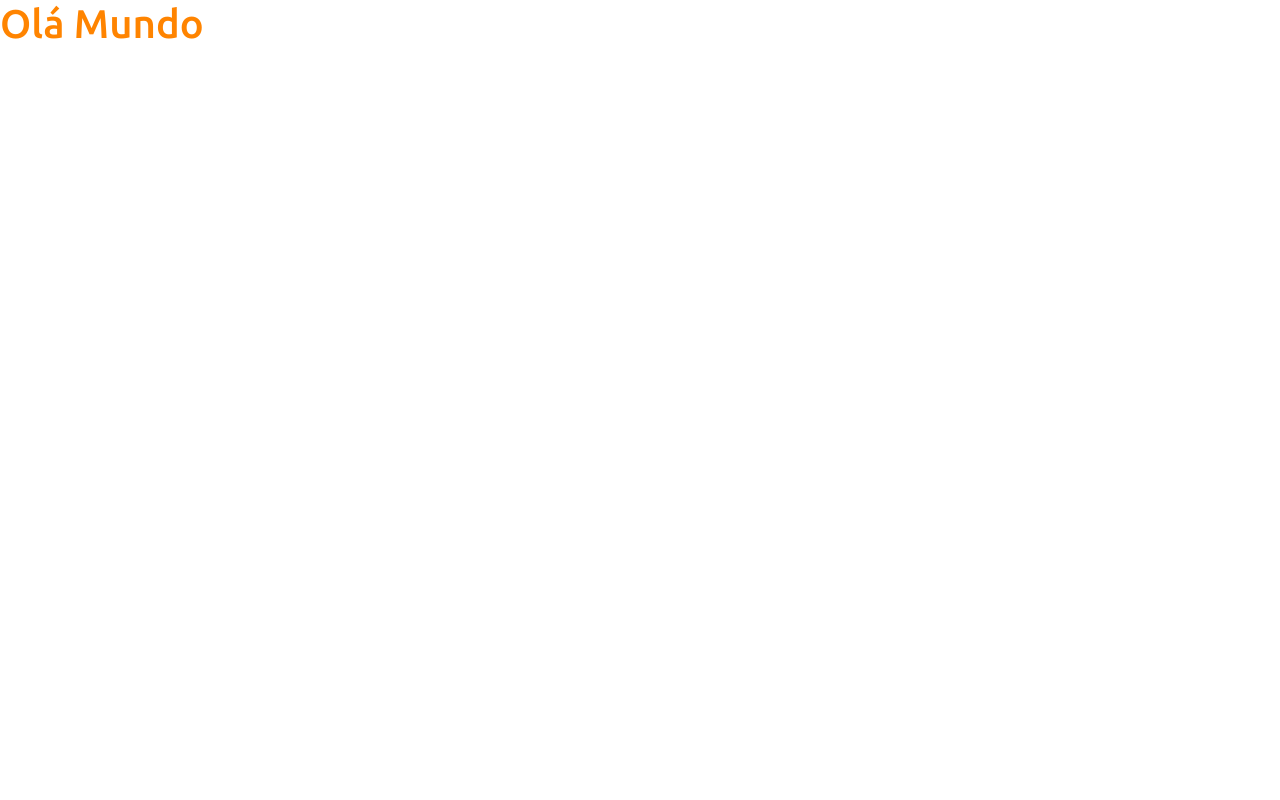
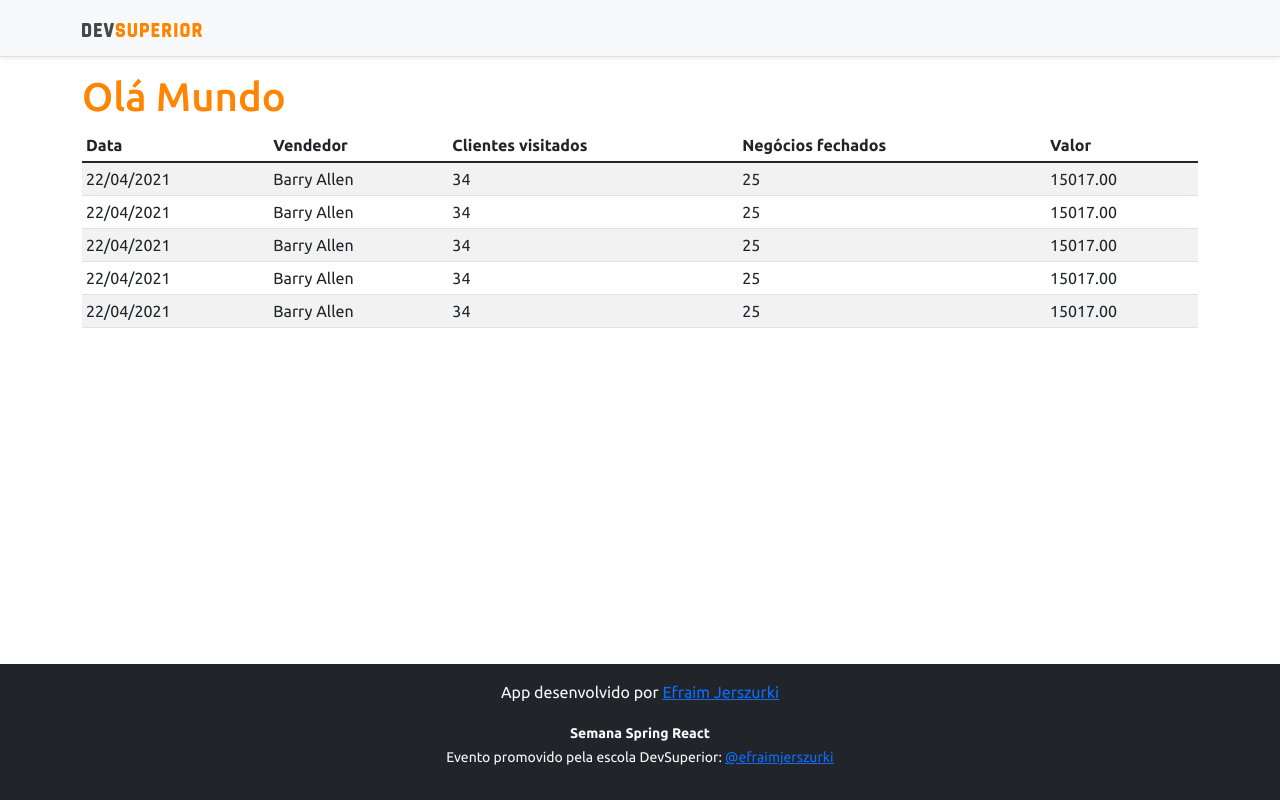
Before and after one commit to efraimjer/projetosds4, a React (Create React App) app in the folder frontend/: page / in a window 1280 px wide. Built offline with nearby package versions, Linux system fonts and the light colour scheme.

Commit message:
basic static components

```diff
--- a/frontend/src/App.tsx
+++ b/frontend/src/App.tsx
@@ -1,11 +1,22 @@
+import DataTable from "components/DataTable";
+import Footer from "components/Footer";
+import NavBar from "components/NavBar";
+
 
 
 function App() {
   return (
-    <div className="App">
-      <h1 className="text-primary">Olá Mundo</h1>
+    <>
+    <NavBar />
+      <div className="container">
+        <h1 className="text-primary">Olá Mundo</h1>
+        <DataTable />
 
-    </div>
+
+
+      </div>
+      <Footer />
+    </>
   );
 }
 
--- /dev/null
+++ b/frontend/src/components/DataTable/index.tsx
@@ -0,0 +1,57 @@
+function DataTable(){
+    return(
+        <div className="table-responsive">
+            <table className="table table-striped table-sm">
+                <thead>
+                    <tr>
+                        <th>Data</th>
+                        <th>Vendedor</th>
+                        <th>Clientes visitados</th>
+                        <th>Negócios fechados</th>
+                        <th>Valor</th>
+                    </tr>
+                </thead>
+                <tbody>
+                    <tr>
+                        <td>22/04/2021</td>
+                        <td>Barry Allen</td>
+                        <td>34</td>
+                        <td>25</td>
+                        <td>15017.00</td>
+                    </tr>
+                    <tr>
+                        <td>22/04/2021</td>
+                        <td>Barry Allen</td>
+                        <td>34</td>
+                        <td>25</td>
+                        <td>15017.00</td>
+                    </tr>
+                    <tr>
+                        <td>22/04/2021</td>
+                        <td>Barry Allen</td>
+                        <td>34</td>
+                        <td>25</td>
+                        <td>15017.00</td>
+                    </tr>
+                    <tr>
+                        <td>22/04/2021</td>
+                        <td>Barry Allen</td>
+                        <td>34</td>
+                        <td>25</td>
+                        <td>15017.00</td>
+                    </tr>
+                    <tr>
+                        <td>22/04/2021</td>
+                        <td>Barry Allen</td>
+                        <td>34</td>
+                        <td>25</td>
+                        <td>15017.00</td>
+                    </tr>
+                </tbody>
+            </table>
+        </div>
+
+    );
+}
+
+export default DataTable
--- /dev/null
+++ b/frontend/src/components/Footer/index.tsx
@@ -0,0 +1,15 @@
+function Footer(){
+    return(
+
+            <footer className="footer mt-auto py-3 bg-dark">
+                <div className="container">
+                    <p className="text-light">App desenvolvido por <a href="https://github.com/efraimjer" target="_blank" rel="noreferrer">Efraim Jerszurki</a></p>
+                    <p className="text-light"><small><strong>Semana Spring React</strong><br/>
+                    Evento promovido pela escola DevSuperior: <a href="https://instagram.com/efraimjerszurki" target="_blank" rel="noreferrer">@efraimjerszurki</a></small></p>
+                </div>
+            </footer>
+
+    );
+}
+
+export default Footer
--- /dev/null
+++ b/frontend/src/components/NavBar/index.tsx
@@ -0,0 +1,18 @@
+import ImgDsDark from 'assets/imgs/ds-dark.svg'
+
+function NavBar(){
+    return(
+        <div>
+            <div className="d-flex flex-column flex-md-row align-items-center p-3 px-md-4 mb-3 bg-light border-bottom shadow-sm">
+                <div className="container">
+                    <nav className="my-2 my-md-0 mr-md-3">
+                    <img src={ImgDsDark} alt="DevSuperior" width="120" />
+                    </nav>
+                </div>
+            </div>
+
+        </div>
+    );
+}
+
+export default NavBar
```
Also changed, not shown: frontend/src/assets/imgs/ds-dark.svg (added).
